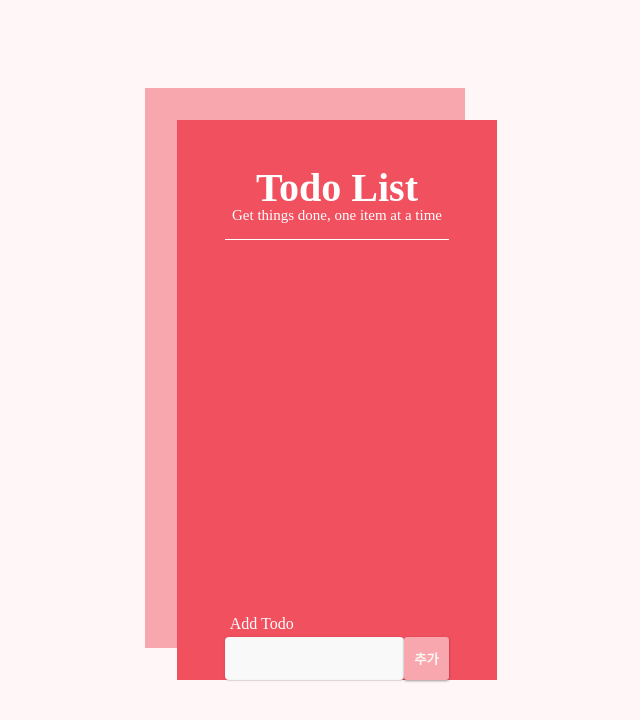
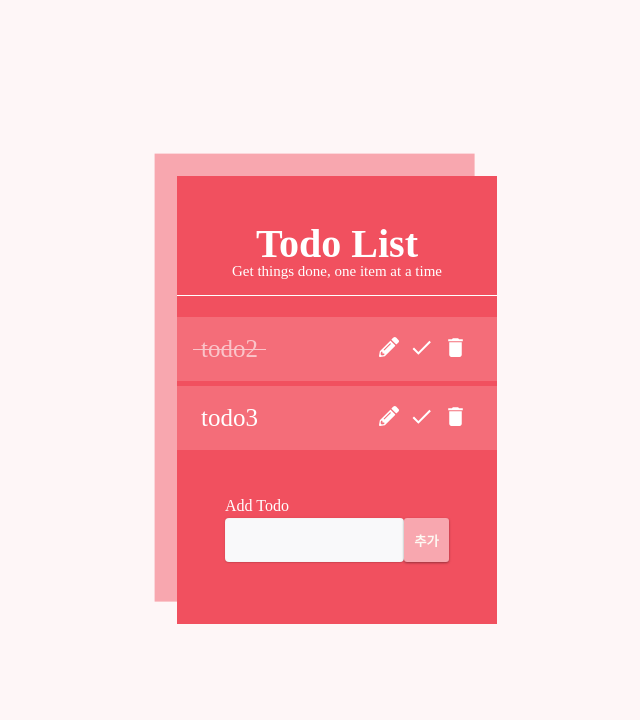
Before and after one commit to ParkAward/wanted-pre-onboard-fe, a React (Create React App) app: page /todo in a window 1280 px wide. Shown: the top 720 px of the page, without its empty margins (303-943 px from the left). Built offline with nearby package versions, Linux system fonts and the light colour scheme; sample sign-in values are in the browser's storage.

Commit message:
FEAT: 아이콘 디자인

```diff
--- a/package.json
+++ b/package.json
@@ -10,6 +10,7 @@
     "http-proxy-middleware": "^2.0.6",
     "react": "^18.2.0",
     "react-dom": "^18.2.0",
+    "react-icons": "^4.4.0",
     "react-router-dom": "6",
     "react-scripts": "5.0.1",
     "styled-components": "^5.3.5",
--- a/src/pages/Todo.js
+++ b/src/pages/Todo.js
@@ -1,9 +1,94 @@
-import React, { useEffect } from "react";
+import React, { useEffect, useRef } from "react";
 import { useNavigate } from "react-router-dom";
 import styled from "styled-components";
 import Button from "../components/Button";
 import Input from "../components/Input";
 import theme from "../styles/theme";
+
+import { MdDone } from "react-icons/md";
+import { MdDelete } from "react-icons/md";
+import { FaPencilAlt } from "react-icons/fa";
+
+const mockData = [
+  {
+    id: 1,
+    todo: "todo2",
+    isCompleted: true,
+    userId: 1,
+  },
+  {
+    id: 2,
+    todo: "todo3",
+    isCompleted: false,
+    userId: 1,
+  },
+];
+const TodoItem = ({ data }) => {
+  const itemRef = useRef();
+  useEffect(() => {
+    if (data.isCompleted) {
+      itemRef.current.classList.add("done");
+    }
+  }, []);
+  return (
+    <TodoItemContainer>
+      <TodoItemLabel ref={itemRef}>{data.todo}</TodoItemLabel>
+      <TodoItemEventBox>
+        <button>
+          <FaPencilAlt size={20} />
+        </button>
+        <button>
+          <MdDone size={25} />
+        </button>
+        <button>
+          <MdDelete size={25} />
+        </button>
+      </TodoItemEventBox>
+    </TodoItemContainer>
+  );
+};
+const TodoItemContainer = styled.div`
+  width: 100%;
+  height: 4rem;
+  background: ${({ theme }) => theme.red.light}55;
+  margin-top: 0.3rem;
+  padding: 1rem 1.5rem;
+  display: flex;
+  align-items: center;
+`;
+const TodoItemLabel = styled.p`
+  font-weight: 500;
+  font-size: 25px;
+  position: relative;
+  &.done {
+    opacity: 0.6;
+    &:before {
+      content: "";
+      position: absolute;
+      top: 50%;
+      left: -0.5rem;
+      display: block;
+      width: 0%;
+      height: 1px;
+      background: #fff;
+      animation: strikeitem 0.5s ease-out 0s forwards;
+    }
+  }
+`;
+const TodoItemEventBox = styled.div`
+  display: flex;
+  margin-left: auto;
+  button {
+    display: block;
+    border: 0px;
+    background: none;
+    color: #fff;
+    padding: 0.3rem;
+    :hover {
+      color: ${({ theme }) => theme.red.light};
+    }
+  }
+`;
 
 const Todo = () => {
   const navigate = useNavigate();
@@ -18,7 +103,11 @@ const Todo = () => {
           <h5>Get things done, one item at a time</h5>
         </Header>
         <Contents>
-          <TodoList></TodoList>
+          <TodoList>
+            {mockData.map((data) => (
+              <TodoItem key={data.id} data={data} />
+            ))}
+          </TodoList>
           <InputText>Add Todo</InputText>
           <InputBox>
             <Input width={"80%"} height={"2.7rem"} />
@@ -36,18 +125,24 @@ const Todo = () => {
     </Main>
   );
 };
+
 const TodoList = styled.div`
-  height: 80%;
+  display: flex;
+  flex-flow: column;
 `;
 const Contents = styled.div`
+  width: 100%;
+  height: 100%;
   display: flex;
-  height: 100%;
+
   flex-flow: column;
 `;
 const InputText = styled.p`
-  padding: 0.3rem;
+  padding: 3rem 0 0.3rem 3rem;
 `;
 const InputBox = styled.div`
+  padding: 0 3rem 3rem 3rem;
+
   display: flex;
   flex-flow: row;
   self-item: center;
@@ -65,16 +160,17 @@ const Main = styled.main`
 `;
 
 const Container = styled.article`
-  height: 70%;
   width: 25%;
-  padding: 3rem;
   background: #f1505f;
 
-  box-shadow: -2rem -2rem ${({ theme }) => theme.red.light};
+  box-shadow: -1.4rem -1.4rem ${({ theme }) => theme.red.light};
 `;
 const Header = styled.header`
+  padding: 3rem;
+
   text-align: center;
   padding-bottom: 1rem;
+  margin-bottom: 1rem;
   border-bottom: 0.5px solid white;
   h1 {
     font-weight: 700;
--- a/src/styles/Globalstyles.js
+++ b/src/styles/Globalstyles.js
@@ -28,7 +28,11 @@ ${reset}
         outline: none;
         padding-left: 10px;
         }
-
+  @keyframes strikeitem {
+    to {
+      width: calc(100% + 1rem);
+    }
+  }
 
 `;
 
```
Also changed, not shown: 1 other file (tests, documents, lock files or other folders).
